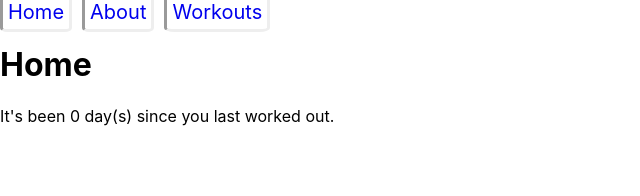
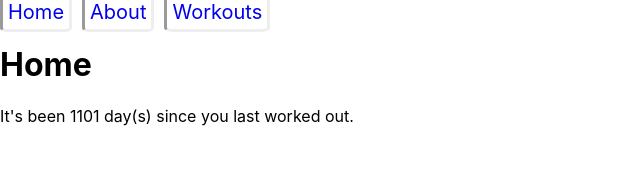
Before and after one commit to gasparericmartin/project-phase-2, a React (Create React App) app: page / in a window 1280 px wide. Shown: the top 196 px of the page, without its empty margins (0-640 px from the left). Built offline with nearby package versions, Linux system fonts and the light colour scheme; data requests are answered from the project's data file.

Commit message:
Change displayList from ascending to descending order

```diff
--- a/src/App.js
+++ b/src/App.js
@@ -1,5 +1,5 @@
 import {useState, useEffect} from 'react'
-import { Outlet, useOutletContext } from 'react-router-dom'
+import { Outlet } from 'react-router-dom'
 import NavBar from './components/NavBar'
 
 function App() {
@@ -11,8 +11,19 @@ function App() {
     .then(data => setWorkoutList(data))
   }, [])
 
-  const displayList = workoutList.toSorted((a, b) => {
-    return a.date.replaceAll('-','') - b.date.replaceAll('-','')}
+  const displayList = [...workoutList].sort((a, b) => {
+    const date1 = a.date.replaceAll('-','')
+    const date2 = b.date.replaceAll('-','')
+
+    if (date1 > date2) {
+      return -1
+    }
+    else if (date1 < date2) {
+      return 1
+    }
+    else {
+      return 0
+    }}
   )
 
   return(
```
